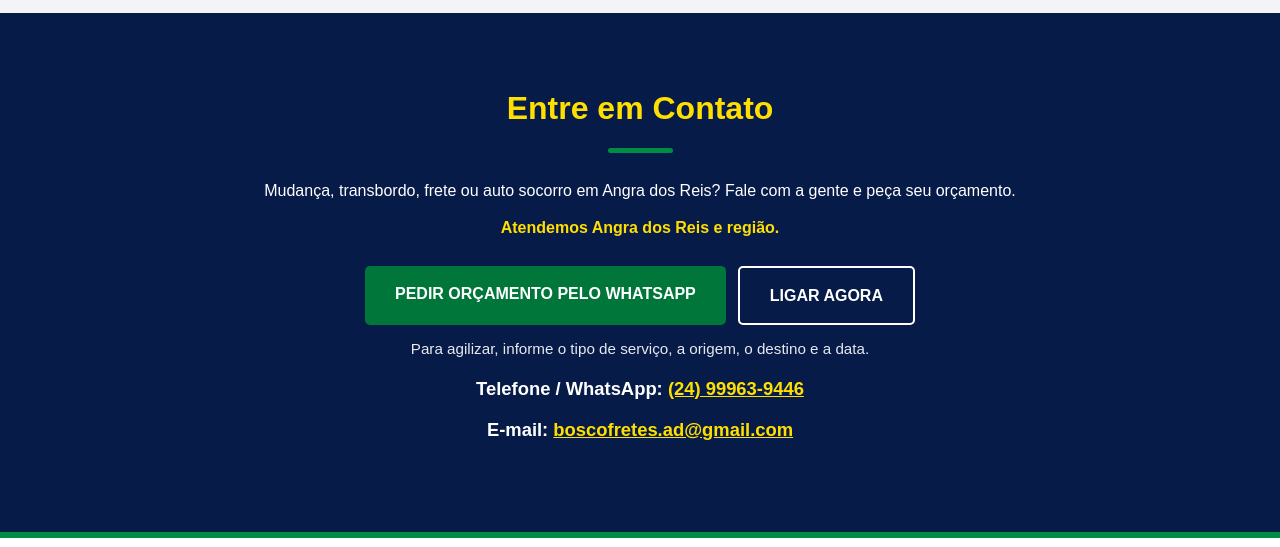
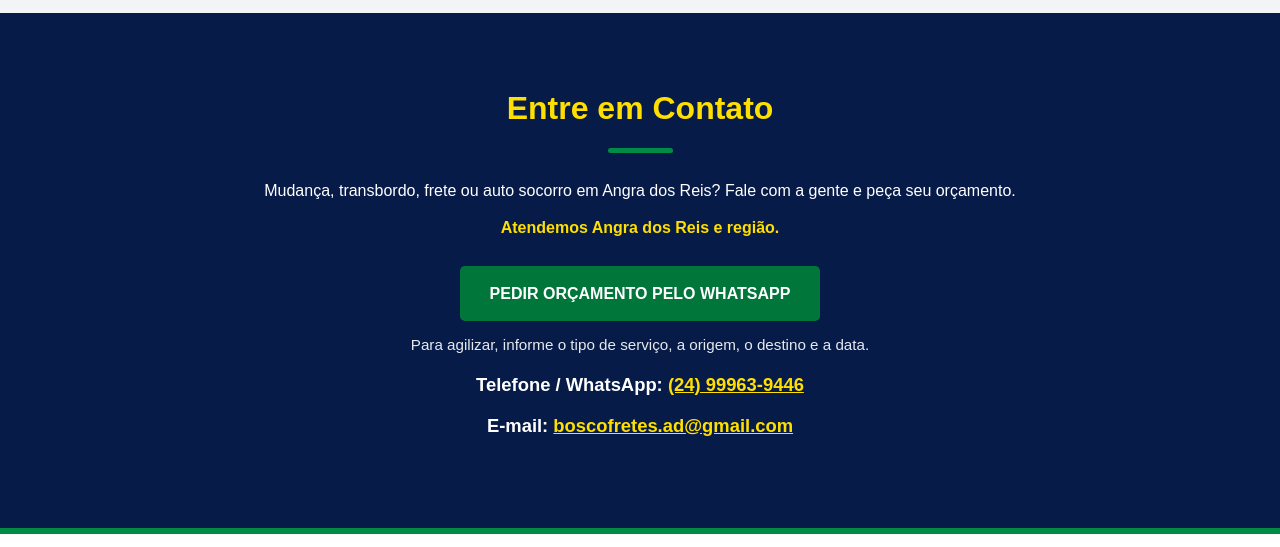
Before and after one commit to ReynaldSteffane/Site-Bosco-Fretes, a plain HTML site: page index.html in a window 1280 px wide. Shown: the part 4184-4731 px from the top of the page. Drawn offline with Linux system fonts and the light colour scheme.

Commit message:
Previa: remove botao Ligar agora
Co-Authored-By: Claude Sonnet 5.5 <noreply@anthropic.com>
Claude-Session: https://claude.ai/code/session_01Hdw4akmy8yeKLmcYHBABE1

```diff
--- a/estilo.css
+++ b/estilo.css
@@ -396,18 +396,6 @@ section h2 {
     background: var(--verde);
 }
 
-.contato .botao-contorno {
-    background: transparent;
-    color: var(--branco);
-    border: 2px solid var(--branco);
-}
-
-.contato .botao-contorno:hover,
-.contato .botao-contorno:focus-visible {
-    background: var(--branco);
-    color: var(--azul);
-}
-
 .contato .dicas {
     font-size: 0.95rem;
     opacity: 0.9;
--- a/index.html
+++ b/index.html
@@ -357,10 +357,6 @@
            target="_blank" rel="noopener">
             PEDIR ORÇAMENTO PELO WHATSAPP
         </a>
-
-        <a href="tel:+5524999639446" class="botao botao-contorno">
-            LIGAR AGORA
-        </a>
     </div>
 
     <p class="dicas">
```
